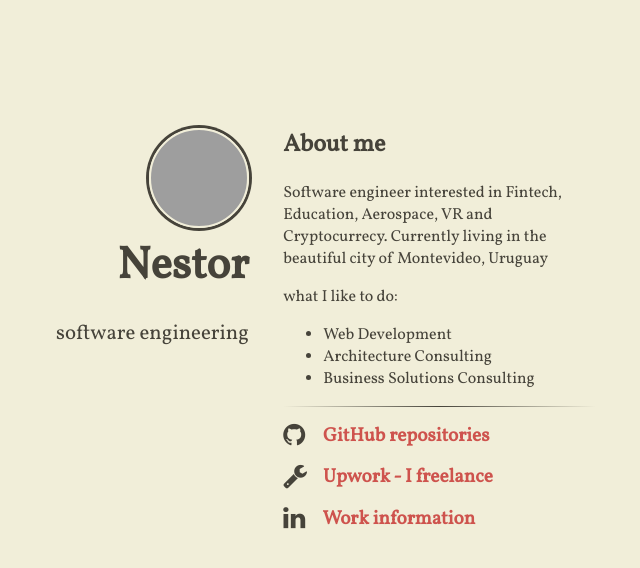
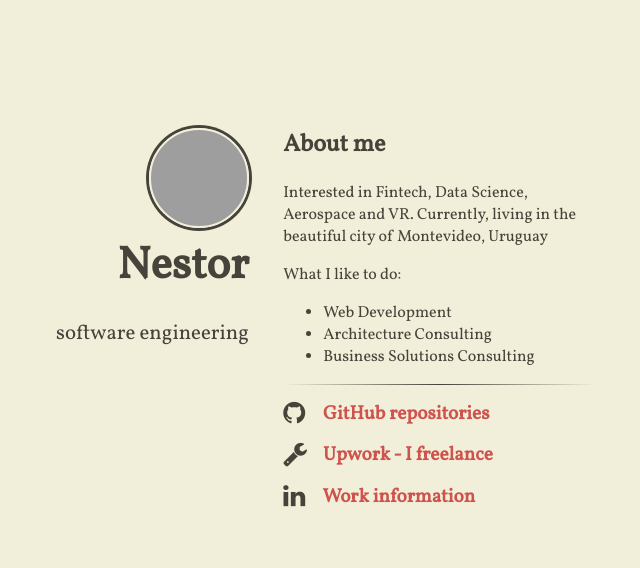
Before and after one commit to nestorbenavidez/shortkingstories.github.io, a Jekyll site: the page built from index.html, in a window 1280 px wide, cut to the strip 0-568 px from the top of the page. Shown: the whole strip, without its empty margins (384-1024 px from the left). Built offline with Jekyll 4.4.1, drawn with Linux system fonts in a browser that asks for light colours; nearby versions of some CDN libraries; grey boxes are pictures that could not be loaded.

Commit message:
new image

```diff
--- a/_includes/content.html
+++ b/_includes/content.html
@@ -1,7 +1,7 @@
 <h2>About me</h2>
-<p>Software engineer interested in Fintech, Education, Aerospace, VR and Cryptocurrecy. Currently living in the beautiful city of Montevideo, Uruguay</p>
+<p>Interested in Fintech, Data Science, Aerospace and VR. Currently, living in the beautiful city of Montevideo, Uruguay</p>
 
-<p>what I like to do:</p>
+<p>What I like to do:</p>
 <ul>
   <li>Web Development</li>
   <li>Architecture Consulting</li>
--- a/index.html
+++ b/index.html
@@ -5,7 +5,7 @@
     <header>
         {% if site.compass.logo %}
         <div class="logo-container">
-          <a class="logo" href="{{ page.baseurl }}" style="background-image: url('{{ site.baseurl }}{{ site.compass.logo }}')"></a>
+          <a class="logo" href="{{ page.baseurl }}" style="background-image: url('https:////c1.staticflickr.com/5/4838/31100586277_1d4d7f47b9_m.jpg')"></a>
         </div>
         {% endif %}
 
```
